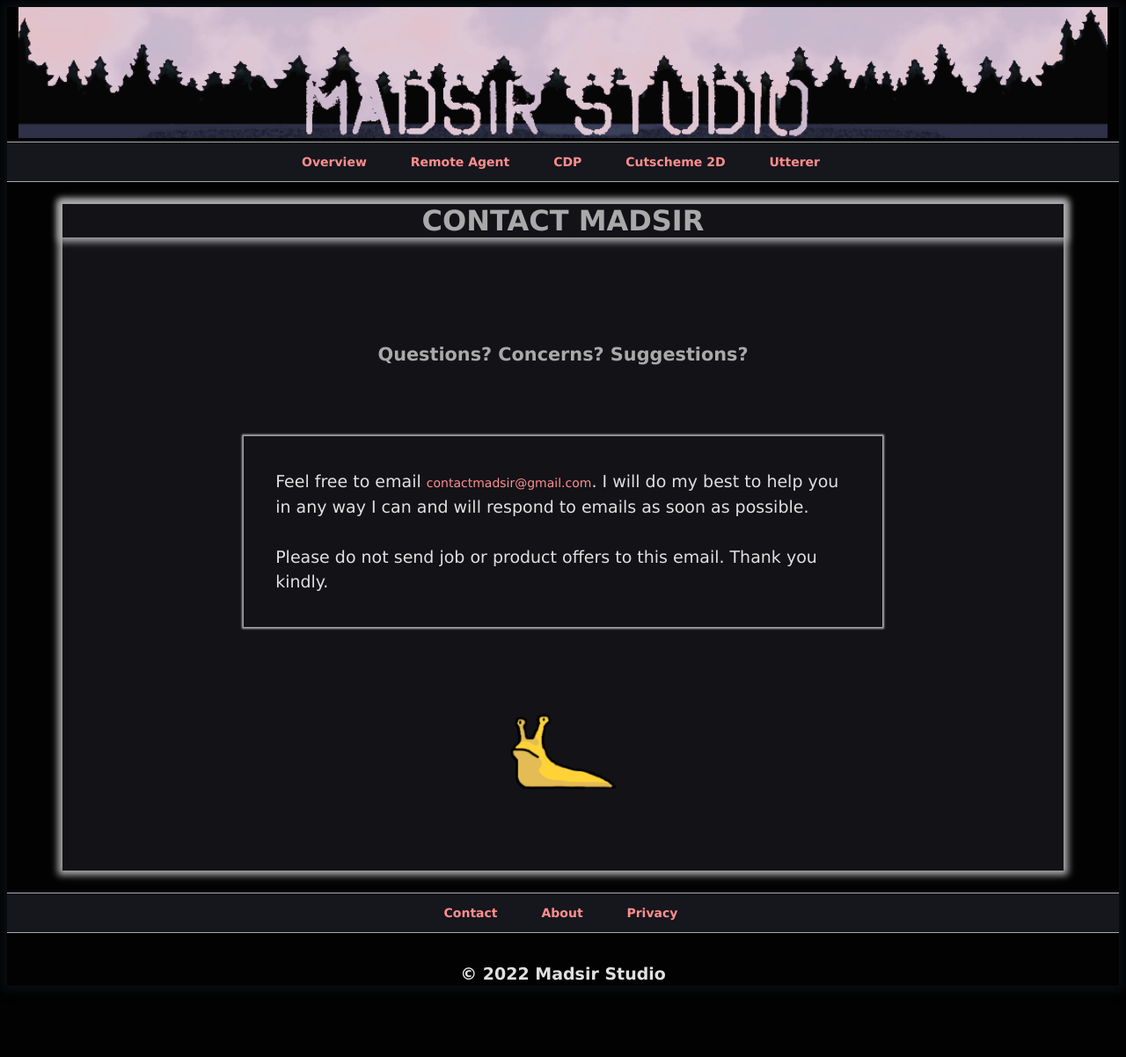
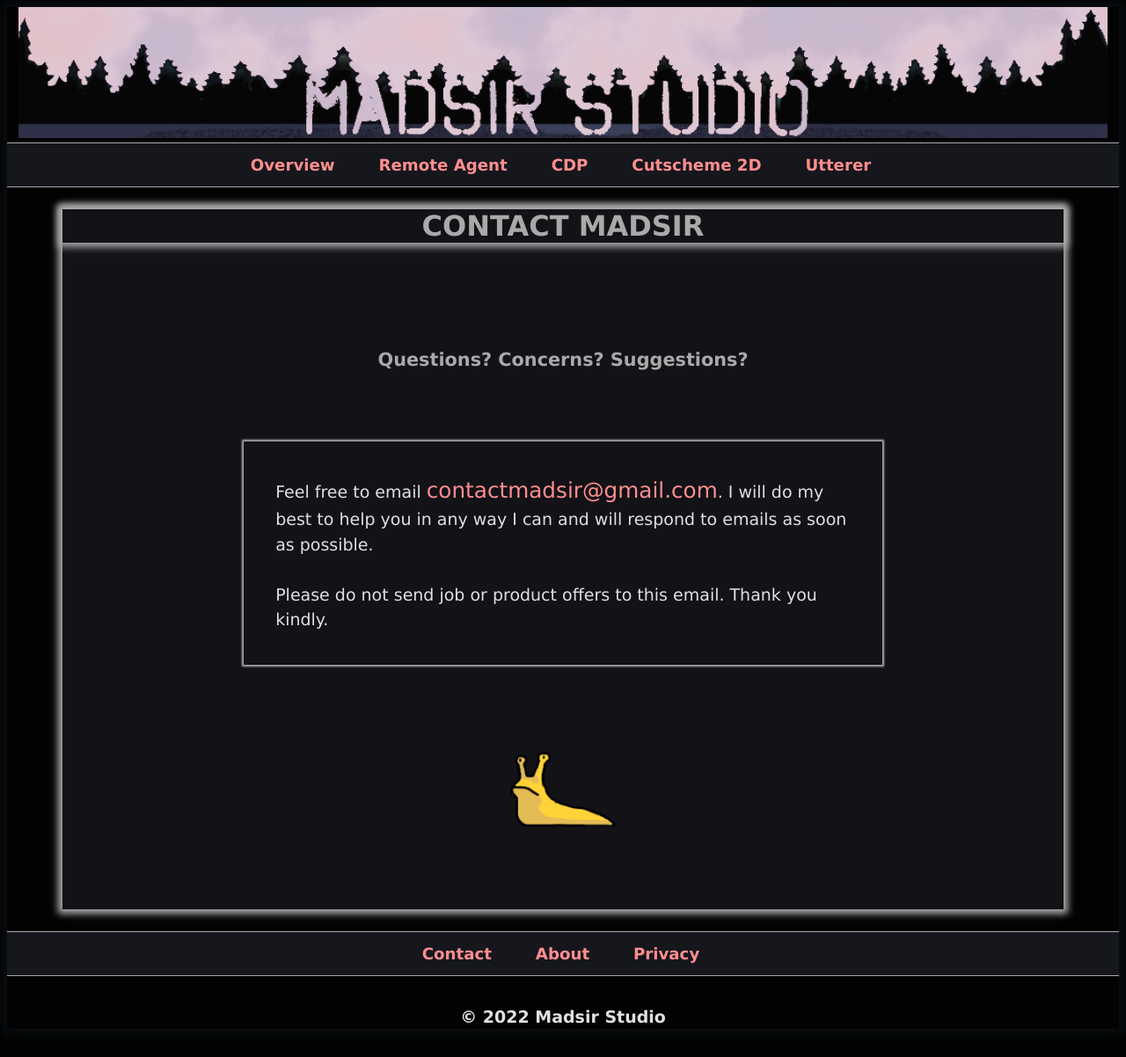
Before and after one commit to Madsir/madsirstudio.github.io, a Jekyll site: the page built from contact/index.html, in a window 1280 px wide. Shown: the whole page at 88% size. Built offline with Jekyll 4.4.1, drawn with Linux system fonts in a browser that asks for light colours; before the commit the page ends 1153 px from its top, so only the background shows below that.

Commit message:
Update index.html

```diff
--- a/contact/index.html
+++ b/contact/index.html
@@ -25,6 +25,9 @@ title: Contact Madsir Studio
   margin-top: 2%;
   margin-bottom: 2%;
   box-shadow: 0 0 2px 2px #B0B0B0;
+}
+a{
+  font-size: 1.3em;
 }
 </style>
 </head>
```
